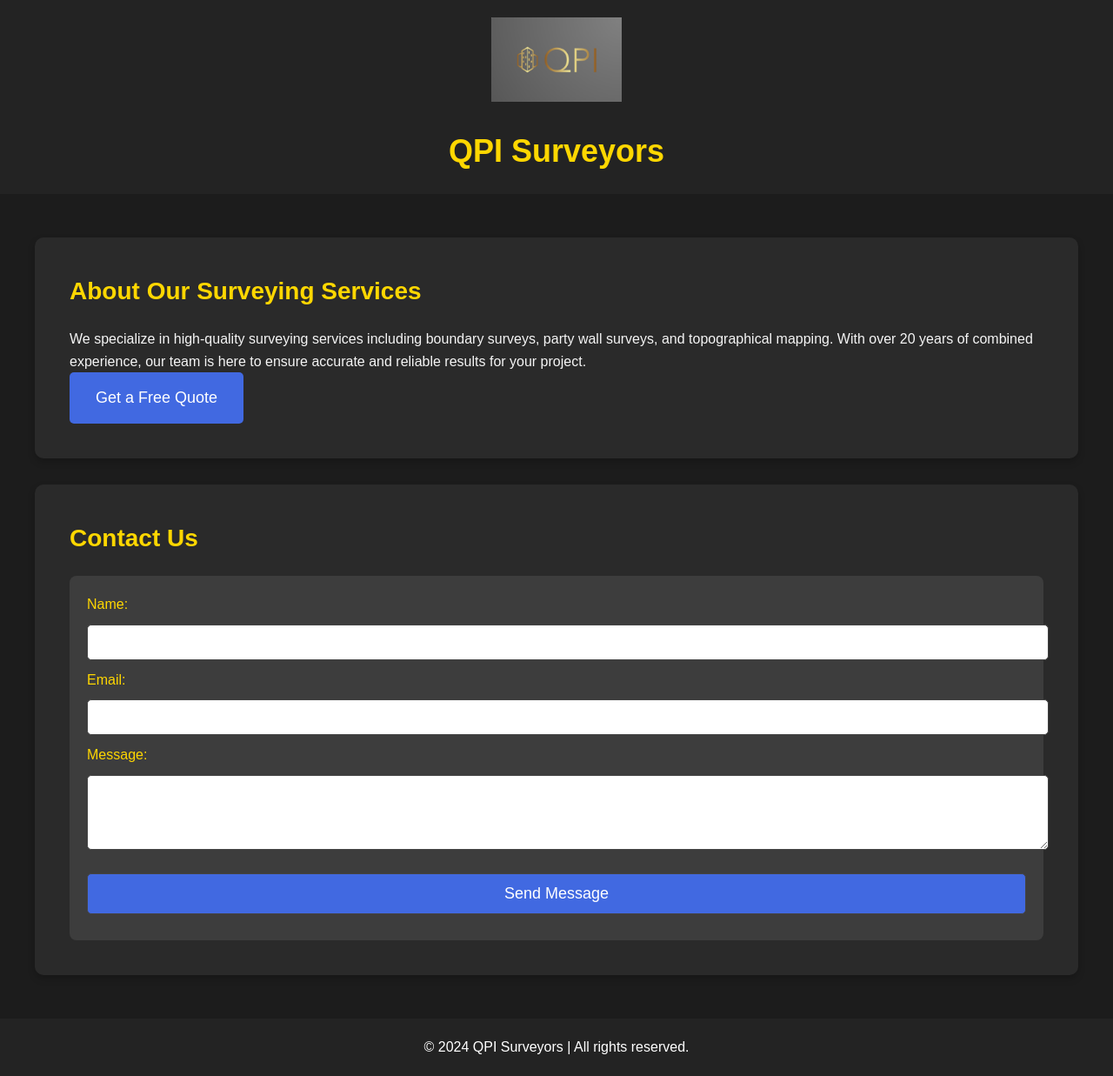
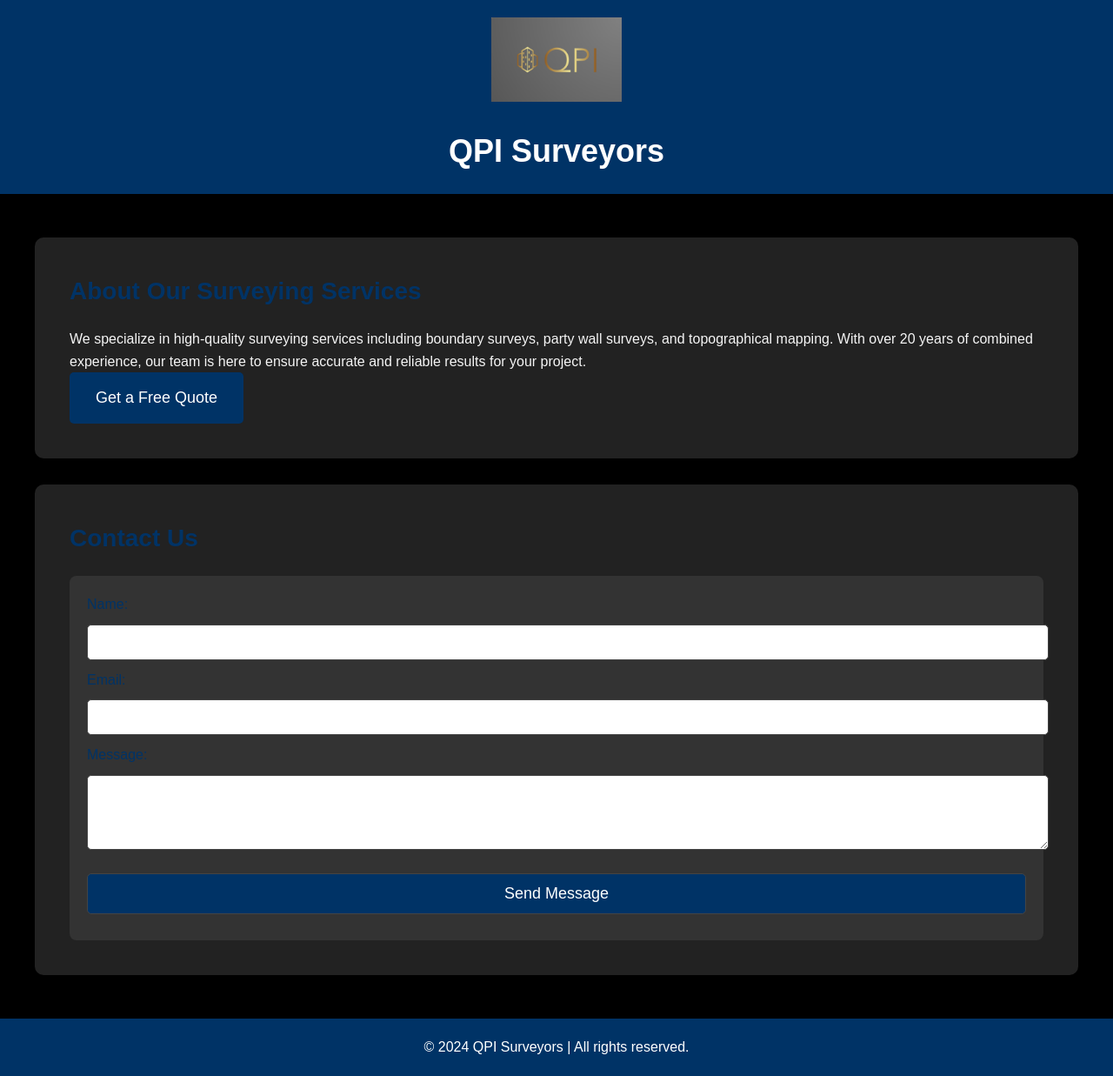
Before and after one commit to QPI-Surveyors/qpi-surveyors.github.io, a plain HTML site: page index.html in a window 1280 px wide. Shown: the whole page at 87% size. Drawn offline with Linux system fonts and the light colour scheme.

Commit message:
Update index.html

```diff
--- a/index.html
+++ b/index.html
@@ -15,8 +15,8 @@
         /* Basic Style */
         body {
             font-family: Arial, sans-serif;
-            background-color: #1c1c1c; /* Obsidian black background */
-            color: #f5f5f5; /* Light text color for better contrast */
+            background-color: #000000; /* Black background */
+            color: #f5f5f5; /* Light text color for contrast */
             line-height: 1.6;
         }
 
@@ -30,8 +30,8 @@
 
         /* Header */
         header {
-            background-color: #232323; /* Dark obsidian black header */
-            color: #ffd700; /* Gold color for text */
+            background-color: #003366; /* Royal blue header */
+            color: #ffffff; /* White text */
             padding: 20px 0;
             text-align: center;
         }
@@ -44,12 +44,11 @@
         header h1 {
             font-size: 36px;
             margin-top: 10px;
-            color: #ffd700; /* Gold color for title */
         }
 
         /* Main Section */
         .main-section {
-            background-color: #2a2a2a; /* Slightly lighter obsidian black */
+            background-color: #222222; /* Dark background section */
             box-shadow: 0 4px 8px rgba(0, 0, 0, 0.2);
             padding: 40px;
             border-radius: 10px;
@@ -58,14 +57,14 @@
 
         h2 {
             font-size: 28px;
-            color: #ffd700; /* Gold color for headings */
+            color: #003366; /* Royal blue for headings */
             margin-bottom: 20px;
         }
 
         /* Buttons */
         .cta-button {
             display: inline-block;
-            background-color: #4169e1; /* Royal blue for the button */
+            background-color: #003366; /* Royal blue for buttons */
             color: white;
             padding: 15px 30px;
             text-align: center;
@@ -76,12 +75,12 @@
         }
 
         .cta-button:hover {
-            background-color: #2a57b1; /* Darker royal blue for hover effect */
+            background-color: #002244; /* Darker royal blue on hover */
         }
 
         /* Form Style */
         form {
-            background-color: #3d3d3d; /* Slightly lighter background for the form */
+            background-color: #333333; /* Slightly lighter background for the form */
             padding: 20px;
             margin-top: 20px;
             border-radius: 8px;
@@ -89,7 +88,7 @@
 
         label {
             font-size: 16px;
-            color: #ffd700; /* Gold color for form labels */
+            color: #003366; /* Royal blue color for labels */
         }
 
         input, textarea {
@@ -101,19 +100,19 @@
         }
 
         input[type="submit"] {
-            background-color: #4169e1; /* Royal blue for submit button */
+            background-color: #003366; /* Royal blue for submit button */
             color: white;
             font-size: 18px;
             cursor: pointer;
         }
 
         input[type="submit"]:hover {
-            background-color: #2a57b1;
+            background-color: #002244; /* Darker blue for hover */
         }
 
         /* Footer */
         footer {
-            background-color: #232323; /* Dark obsidian black footer */
+            background-color: #003366; /* Royal blue footer */
             color: white;
             text-align: center;
             padding: 20px;
```
